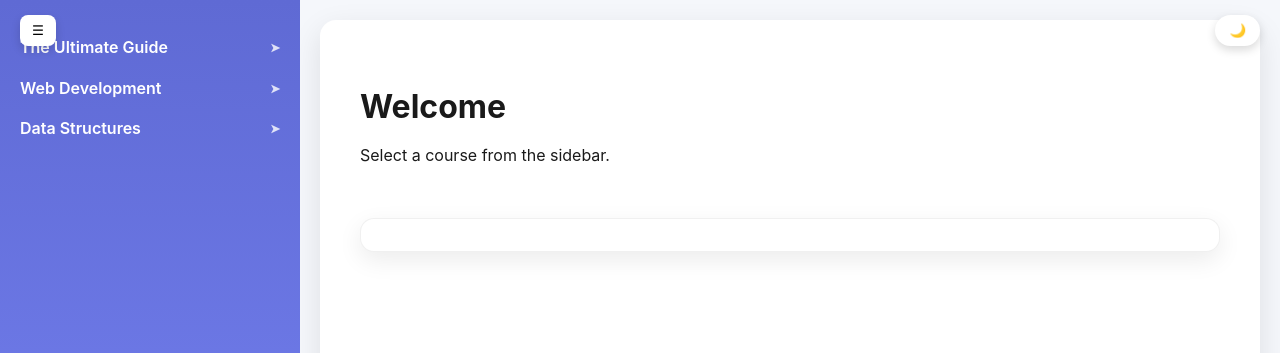
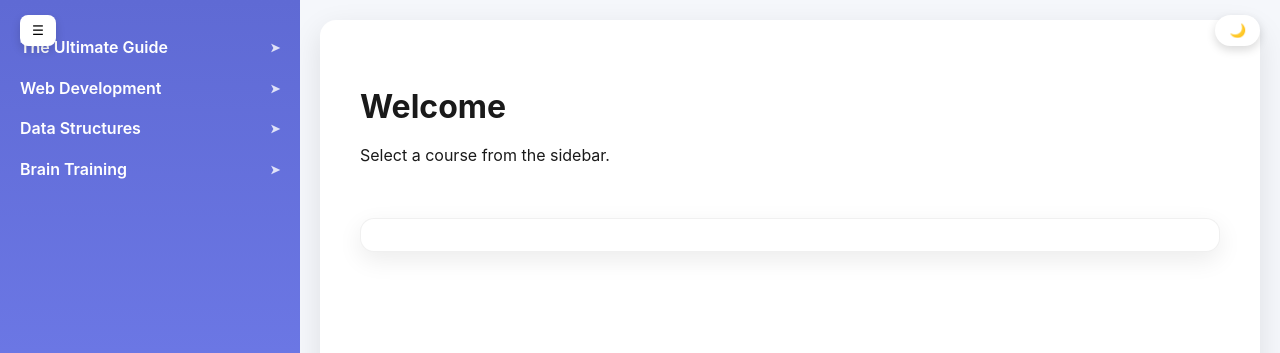
Before and after one commit to ocehuem/knowledge-base, a Jekyll site: the page built from index.md, in a window 1280 px wide. Shown: the top 353 px of the page. Built offline with Jekyll 4.4.1, drawn with Linux system fonts in a browser that asks for light colours.

Commit message:
Update courses.yml

```diff
--- a/_data/courses.yml
+++ b/_data/courses.yml
@@ -17,3 +17,9 @@ dsa:
       url: /courses/dsa/intro.html
     - title: Arrays-courd
       url: /courses/dsa/arrays.html
+
+improvement:
+  name: Brain Training
+  lessons:
+    - title: 7 Day Challenge
+      url: /courses/improvement/BrainTrain.html
```
